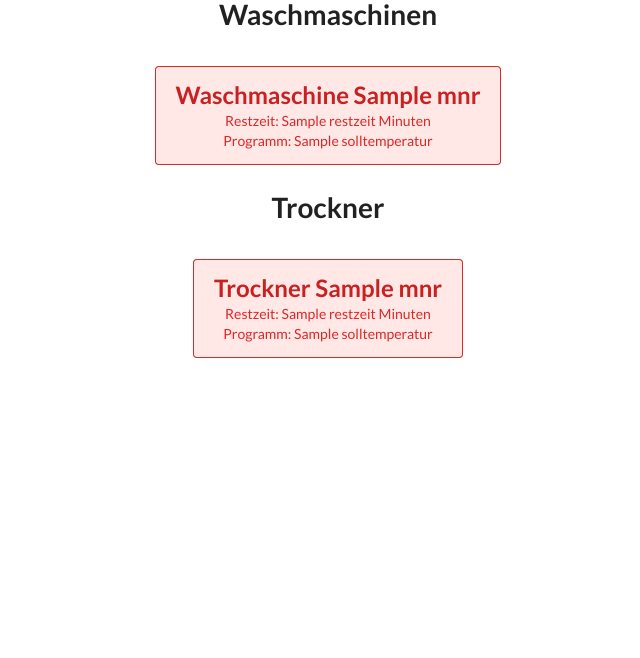
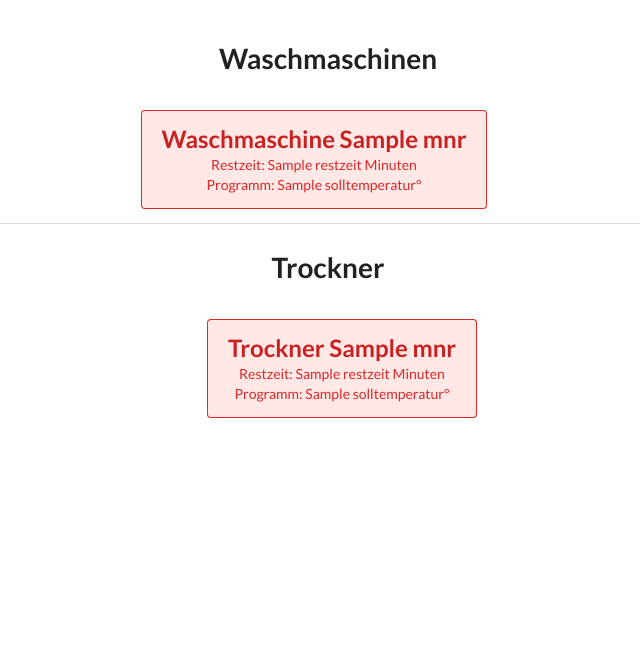
Before and after one commit to marstamm/EasyWash-Website, a Node server app: template nodeJS/views/index.ejs in a window 1280 px wide. Shown: the top 658 px of the page, without its empty margins (312-952 px from the left). Before the commit the page ends 358 px from the top, so only its background shows below. Run offline with Node 20, Linux system fonts and the light colour scheme; the template is opened without the code that fills it: most values are stand-ins (such as "Sample title", 1, 10 or a date in 2020); some libraries are stand-ins or nearby versions.

Commit message:
apply UI tweaks

```diff
--- a/nodeJS/views/index.ejs
+++ b/nodeJS/views/index.ejs
@@ -1,5 +1,6 @@
 <head>
-  <title>Waschmaschienen</title>
+  <div class="ui hidden divider"></div>
+  <title>Waschmaschinen im Raum 5015</title>
   <link rel="stylesheet" type="text/css" href="https://cdnjs.cloudflare.com/ajax/libs/semantic-ui/2.3.1/semantic.min.css">
   <script
     src="https://code.jquery.com/jquery-3.1.1.min.js"
@@ -11,25 +12,25 @@
   <h1 class="ui centered header">Waschmaschinen</h1>
   <br>
   <div class="ui centered equal width grid">
-    <div style="width: 0px; height: 0px;"></div>
+    <div style="width: 0px; height: 0px; padding: 0;"></div>
     <% for (i in waschmaschienen) { %>
       <%  if (waschmaschienen[i]['waschgang'] == 0) {%>
         <div class="ui message green">
           <h2 class="ui header">Waschmaschine <%= waschmaschienen[i]['mnr'] %></h2>
-          Frei!
+          Frei
         </div>
       <% } else { %>
         <div class="ui message red">
           <h2 class="ui header">Waschmaschine <%= waschmaschienen[i]['mnr'] %></h2>
 
           Restzeit: <%= waschmaschienen[i]['restzeit'] %> Minuten <br>
-          Programm: <%= waschmaschienen[i]['solltemperatur'] %>
+          Programm: <%= waschmaschienen[i]['solltemperatur'] %>°
         </div>
         <% } %>
       <% } %>
       <div style="width: 0px; height: 0px;"></div>
   </div>
-
+  <div class="ui divider"></div>
   <h1 class="ui centered header">Trockner</h1>
   <br>
   <div class="ui centered equal width grid">
@@ -38,17 +39,17 @@
       <%  if (trockner[i]['waschgang'] == 0) {%>
         <div class="ui message green">
           <h2 class="ui header">Trockner <%= trockner[i]['mnr'] %></h2>
-          Frei!
+          Frei
         </div>
       <% } else { %>
         <div class="ui message red">
           <h2 class="ui header">Trockner <%= trockner[i]['mnr'] %></h2>
 
           Restzeit: <%= trockner[i]['restzeit'] %> Minuten <br>
-          Programm: <%= trockner[i]['solltemperatur'] %>
+          Programm: <%= trockner[i]['solltemperatur'] %>°
         </div>
         <% } %>
       <% } %>
-      <div style="width: 0px; height: 0px;"></div>
+      <div style="width: 0px; height: 0px; padding: 0;"></div>
   </div>
 </body>
```
